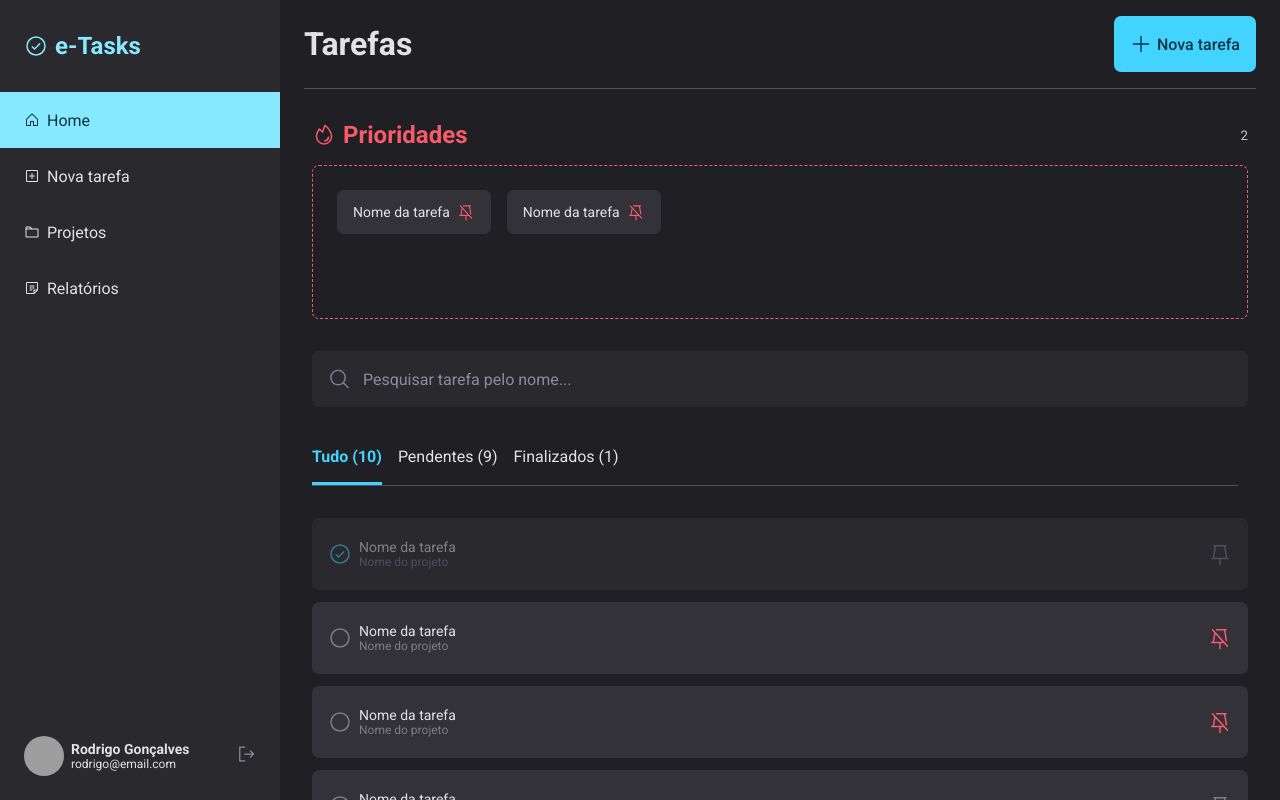
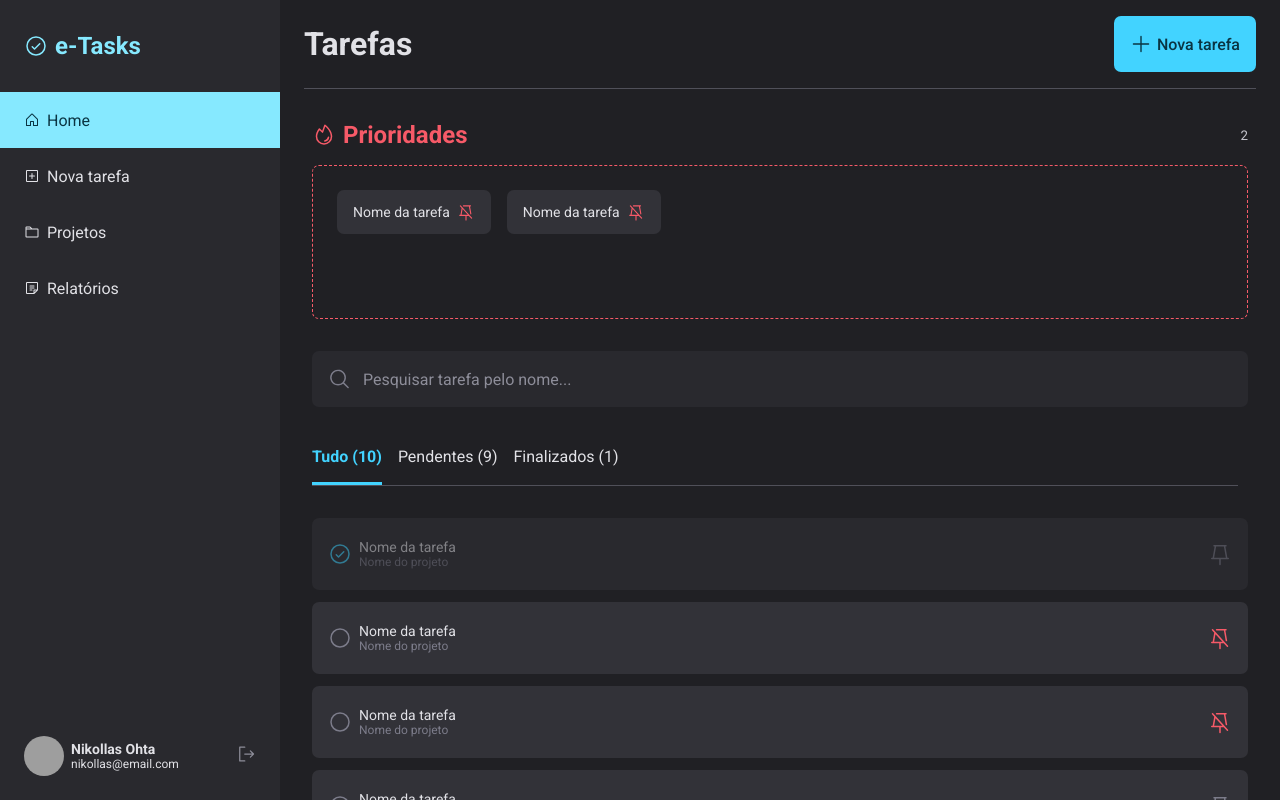
Before and after one commit to nikollllllas/e-tasks, a React (Vite) app: page / in a window 1280 px wide. Built offline with nearby package versions, Linux system fonts and the light colour scheme; grey boxes are pictures that could not be loaded.

Commit message:
:sparkles:: updated w/ my data

```diff
--- a/src/components/SideMenu/index.jsx
+++ b/src/components/SideMenu/index.jsx
@@ -37,12 +37,12 @@ export function SideMenu() {
 
       <Footer>
         <img
-          src='https://github.com/rodrigorgtic.png'
+          src='https://github.com/nikollllllas.png'
           alt='Foto do usuário'
         />
         <div>
-          <strong>Rodrigo Gonçalves</strong>
-          <small>rodrigo@email.com</small>
+          <strong>Nikollas Ohta</strong>
+          <small>nikollas@email.com</small>
         </div>
 
         <Button type='button'>
```
